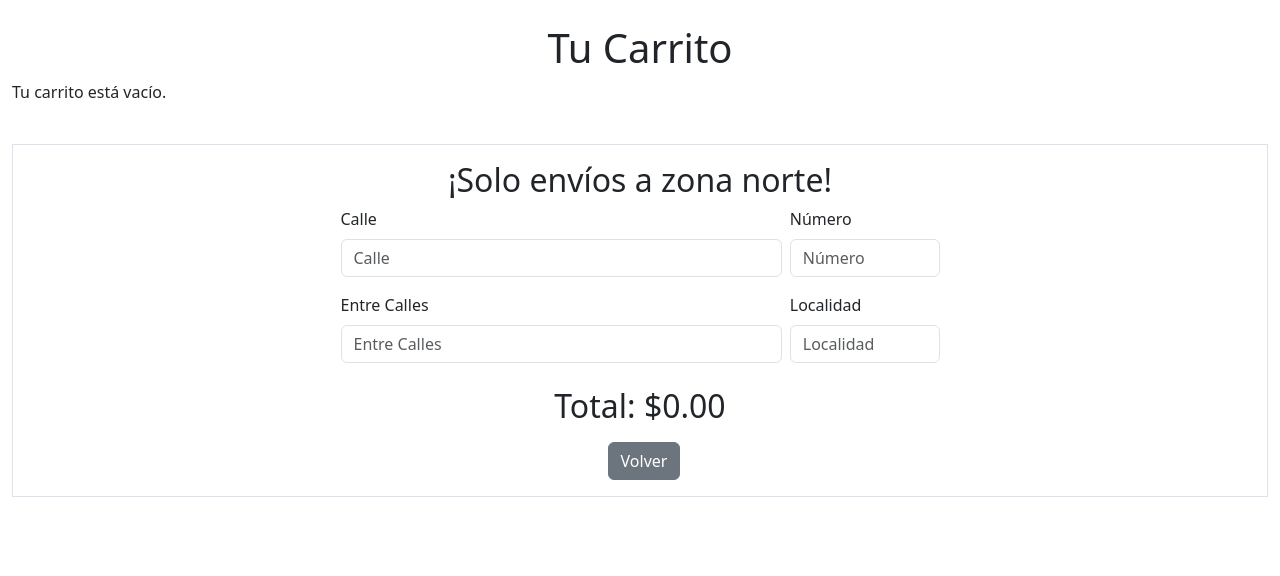
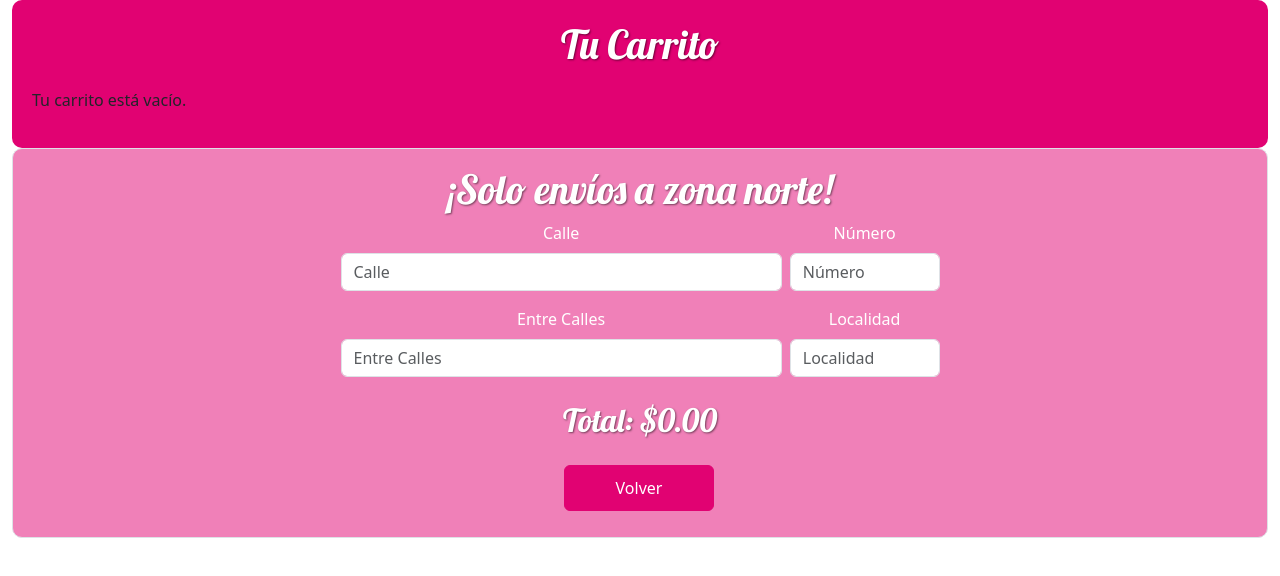
Before and after one commit to cnHernandez/PKB, a website: page carrito.html in a window 1280 px wide. Drawn offline with nearby package versions, Linux system fonts and the light colour scheme; the site is published under a folder, as on GitHub Pages, so addresses that start at the root find nothing.

Commit message:
cambio de ruta

```diff
--- a/carrito.html
+++ b/carrito.html
@@ -4,7 +4,7 @@
     <meta charset="UTF-8">
     <meta name="viewport" content="width=device-width, initial-scale=1.0">
     <title>CARRITO</title>
-    <link rel="stylesheet" href="/Styles/estiloCarrito.css">
+    <link rel="stylesheet" href="Styles/estiloCarrito.css">
     <link href="https://cdn.jsdelivr.net/npm/bootstrap@5.3.0/dist/css/bootstrap.min.css" rel="stylesheet">
     <script src="https://sdk.mercadopago.com/js/v2"></script>
     <script src="https://cdn.jsdelivr.net/npm/bootstrap@5.3.0/dist/js/bootstrap.bundle.min.js"></script>
```
